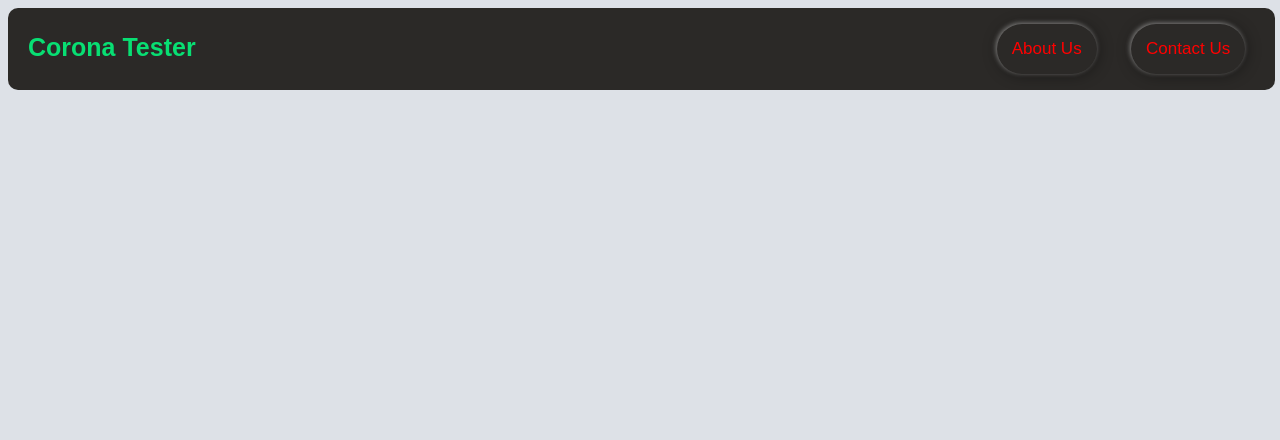
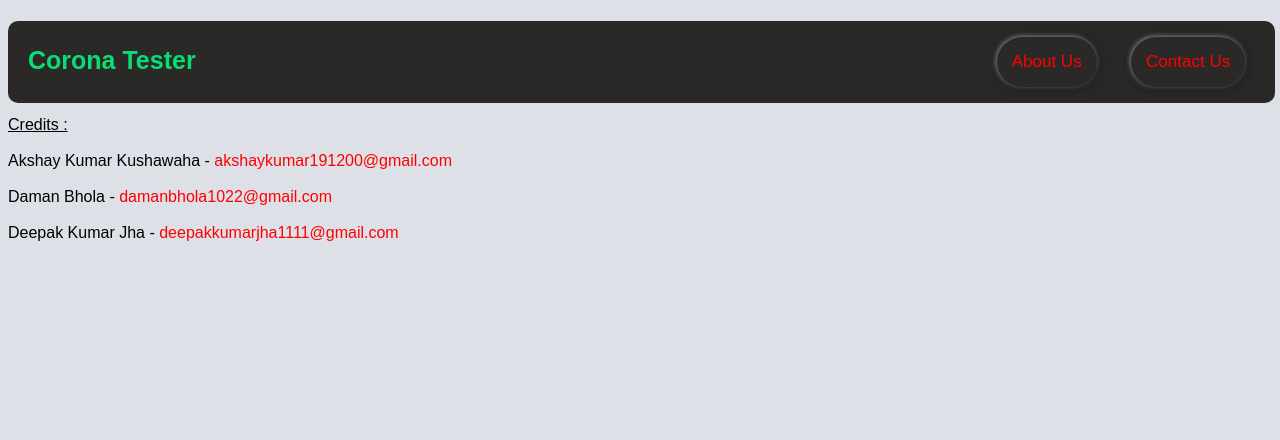
Before and after one commit to damnbhola/Hackerearth-Hackathon, a Flask app: page /about_us in a window 1280 px wide. Shown: the top 440 px of the page. Run offline with Flask 2, Linux system fonts and the light colour scheme.

Commit message:
Add files via upload

```diff
--- a/templates/about_us.html
+++ b/templates/about_us.html
@@ -1,4 +1,18 @@
 {% extends 'base.html' %}
 
 {% block content %}
+<div id="container">
+    <div class="controls">
+        <h1>About Us</h1>
+        <p>
+            The app was generated as per HackerEarth hackathon need and for a fight towards corona as a warrior.
+            <br><br>
+            <u>Credits : </u><br><br>
+            Akshay Kumar Kushawaha - <a href="mailto:akshaykumar191200@gmail.com">akshaykumar191200@gmail.com</a> <br><br>
+            Daman Bhola - <a href="mailto:damanbhola1022@gmail.com">damanbhola1022@gmail.com</a> <br><br>
+            Deepak Kumar Jha - <a href="mailto:deepakkumarjha1111@gmail.com">deepakkumarjha1111@gmail.com</a> <br><br>
+
+        </p>
+    </div>
+</div>
 {% endblock %}
```
Also changed, not shown: templates/contact_us.html (+8 -0 lines).
